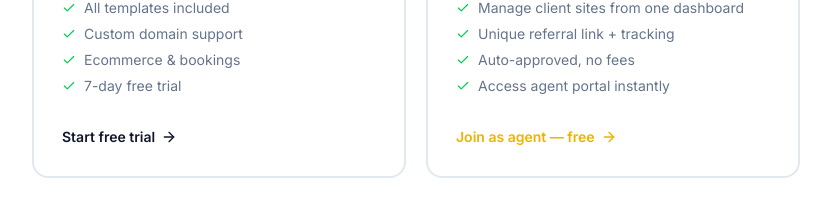
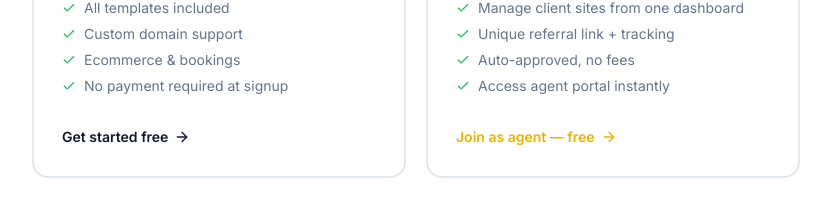
Before and after one commit to PassiveCoderOfficial/PassiveCoderCMS, a Next.js app: page /register in a window 1280 px wide. Shown: the part 444-641 px from the top of the page, without its empty margins (224-1055 px from the left). Built offline with nearby package versions, Linux system fonts and the light colour scheme.

Commit message:
Replace 7-day free trial copy with pay-after-signup messaging throughout

```diff
--- a/src/app/(admin)/dashboard/subscription/page.tsx
+++ b/src/app/(admin)/dashboard/subscription/page.tsx
@@ -40,7 +40,7 @@ interface Agent {
 }
 
 const STATUS_CONFIG: Record<string, { color: string; icon: React.ReactNode; label: string }> = {
-  trial:    { color: "text-amber-600 bg-amber-50 dark:bg-amber-900/20 dark:text-amber-400", icon: <Clock className="w-3.5 h-3.5" />, label: "Free Trial" },
+  trial:    { color: "text-amber-600 bg-amber-50 dark:bg-amber-900/20 dark:text-amber-400", icon: <Clock className="w-3.5 h-3.5" />, label: "Payment Pending" },
   active:   { color: "text-green-600 bg-green-50 dark:bg-green-900/20 dark:text-green-400", icon: <CheckCircle className="w-3.5 h-3.5" />, label: "Active" },
   past_due: { color: "text-red-600 bg-red-50 dark:bg-red-900/20 dark:text-red-400", icon: <AlertCircle className="w-3.5 h-3.5" />, label: "Past Due" },
   cancelled:{ color: "text-gray-500 bg-gray-100 dark:bg-gray-800 dark:text-gray-400", icon: null, label: "Cancelled" },
@@ -108,7 +108,7 @@ export default function SubscriptionPage() {
           <AlertCircle className="w-5 h-5 text-red-500 shrink-0 mt-0.5" />
           <div>
             <p className="font-semibold text-red-700 dark:text-red-400">Your site has been suspended</p>
-            <p className="text-sm text-red-600 dark:text-red-500 mt-0.5">Your free trial has ended. Choose a plan below to reactivate your site.</p>
+            <p className="text-sm text-red-600 dark:text-red-500 mt-0.5">Your site has been suspended. Choose a plan below to reactivate.</p>
           </div>
         </div>
       )}
@@ -269,7 +269,7 @@ function SubCard({ sub, plans, discountPct, onChoose }: { sub: Subscription; pla
       {sub.status === "trial" && renewDate && (
         <div className="rounded-lg bg-amber-50 dark:bg-amber-900/20 border border-amber-200 dark:border-amber-800 p-3 text-xs text-amber-700 dark:text-amber-400 flex items-start gap-2">
           <Clock className="w-3.5 h-3.5 shrink-0 mt-0.5" />
-          Trial expires {new Date(renewDate).toLocaleDateString()}. Upgrade to keep your site live.
+          Payment pending — your site stays active. Add payment by {new Date(renewDate).toLocaleDateString()} to keep it live.
         </div>
       )}
 
@@ -312,7 +312,7 @@ function NoSubscription({ plans, discountPct, onChoose }: { plans: Plan[]; disco
       <div className="rounded-xl border bg-muted/30 p-8 text-center space-y-3">
         <CreditCard className="w-10 h-10 text-muted-foreground mx-auto" />
         <p className="font-semibold">No active subscription</p>
-        <p className="text-sm text-muted-foreground">Your site is on a free trial or has no plan assigned yet.</p>
+        <p className="text-sm text-muted-foreground">No active subscription yet. Choose a plan to activate your site.</p>
         {discountPct > 0 && (
           <p className="text-sm text-green-600 dark:text-green-400 font-medium flex items-center justify-center gap-1">
             <BadgePercent className="w-4 h-4" /> As an agent, you get {discountPct}% off any plan
--- a/src/app/(auth)/register/page.tsx
+++ b/src/app/(auth)/register/page.tsx
@@ -8,7 +8,7 @@ const WEBSITE_PERKS = [
   "All templates included",
   "Custom domain support",
   "Ecommerce & bookings",
-  "7-day free trial",
+  "No payment required at signup",
 ];
 
 const AGENT_PERKS = [
@@ -48,7 +48,7 @@ export default function SignupChoicePage() {
             </ul>
             <div className="mt-auto pt-2">
               <span className="inline-flex items-center gap-1.5 text-sm font-semibold text-primary group-hover:gap-2.5 transition-all">
-                Start free trial <ArrowRight className="w-4 h-4" />
+                Get started free <ArrowRight className="w-4 h-4" />
               </span>
             </div>
           </Link>
--- a/src/app/(marketing)/refund/page.tsx
+++ b/src/app/(marketing)/refund/page.tsx
@@ -24,8 +24,8 @@ export default function RefundPage() {
           </section>
 
           <section>
-            <h2 className="text-xl font-bold text-gray-900 mb-3">Free Trial</h2>
-            <p>No payment is taken during the 7-day free trial. You will only be charged if you choose to upgrade to a paid plan.</p>
+            <h2 className="text-xl font-bold text-gray-900 mb-3">No Upfront Payment</h2>
+            <p>No payment is required at signup. Your account is fully active from day one. You will only be charged after you add payment details and confirm your plan.</p>
           </section>
 
           <section>
--- a/src/app/(saas)/onboarding/onboarding-client.tsx
+++ b/src/app/(saas)/onboarding/onboarding-client.tsx
@@ -199,7 +199,7 @@ function Step0({ cycle, onCycleChange, onNext }: { cycle: BillingCycle; onCycleC
     <div className="space-y-6">
       <div>
         <h2 className="text-2xl font-bold">Choose your plan</h2>
-        <p className="text-muted-foreground mt-1">Start with a 7-day free trial — no payment needed upfront.</p>
+        <p className="text-muted-foreground mt-1">No payment needed to get started — pay after your account is created.</p>
       </div>
 
       {cycles.length > 1 && (
@@ -286,8 +286,8 @@ function Step1({
     {
       id: "trial",
       icon: <Clock className="w-5 h-5 text-amber-500" />,
-      title: "Start 7-Day Free Trial",
-      desc: "Full access for 7 days. Pay when you're ready to keep it.",
+      title: "Get Started — Pay Later",
+      desc: "Full access from day one. No payment required at signup — pay after your account is set up.",
       badge: "No card needed",
     },
     {
@@ -322,7 +322,7 @@ function Step1({
       <div>
         <h2 className="text-2xl font-bold">How would you like to pay?</h2>
         <p className="text-muted-foreground mt-1">
-          {isCustom ? "Custom plans require contacting our sales team." : "Try free for 7 days, or pay now to lock in your plan."}
+          {isCustom ? "Custom plans require contacting our sales team." : "Start now, no payment required — or pay upfront to lock in your plan."}
         </p>
       </div>
 
@@ -354,19 +354,19 @@ function Step1({
       {method === "trial" && (
         <div className="rounded-xl bg-amber-50 dark:bg-amber-950/20 border border-amber-200 dark:border-amber-800 p-3 text-xs text-amber-900 dark:text-amber-300 flex items-start gap-2">
           <Zap className="w-4 h-4 shrink-0 mt-0.5 text-amber-600 dark:text-amber-400" />
-          <span>Your site will be fully functional for 7 days. You'll get a reminder before it expires. No auto-charge.</span>
+          <span>Your site goes live immediately. No payment required now — you can add payment details from your dashboard at any time.</span>
         </div>
       )}
 
       {method === "manual" && (
         <div className="rounded-xl bg-purple-50 dark:bg-purple-950/20 border border-purple-200 dark:border-purple-900 p-3 text-xs text-purple-800 dark:text-purple-400 flex items-start gap-2">
           <MessageSquare className="w-4 h-4 shrink-0 mt-0.5" />
-          <span>A support ticket will be created for our sales team. They'll contact you within 1 business day. You'll have a 7-day trial while you wait.</span>
+          <span>A support ticket will be created for our sales team. They'll contact you within 1 business day to arrange payment.</span>
         </div>
       )}
 
       <Button size="lg" className="w-full" onClick={() => onNext(method)}>
-        {method === "trial" ? "Start Free Trial" : method === "manual" ? "Contact Sales & Start Trial" : "Proceed to Payment"}
+        {method === "trial" ? "Create Account — Pay Later" : method === "manual" ? "Contact Sales & Get Started" : "Proceed to Payment"}
         <ArrowRight className="ml-2 h-4 w-4" />
       </Button>
     </div>
@@ -848,9 +848,9 @@ function Step6({
         <h2 className="text-2xl font-bold">🎉 {siteName} is live!</h2>
         <p className="text-muted-foreground">
           {payMethod === "trial"
-            ? "Your 7-day trial has started. You'll get a reminder before it ends."
+            ? "Your site is live. Add payment details from your dashboard whenever you're ready."
             : payMethod === "manual"
-            ? "Our sales team will reach out within 1 business day. Your trial is active."
+            ? "Our sales team will reach out within 1 business day to arrange payment."
             : "Your site is ready. Start building your pages."}
         </p>
       </div>
```
